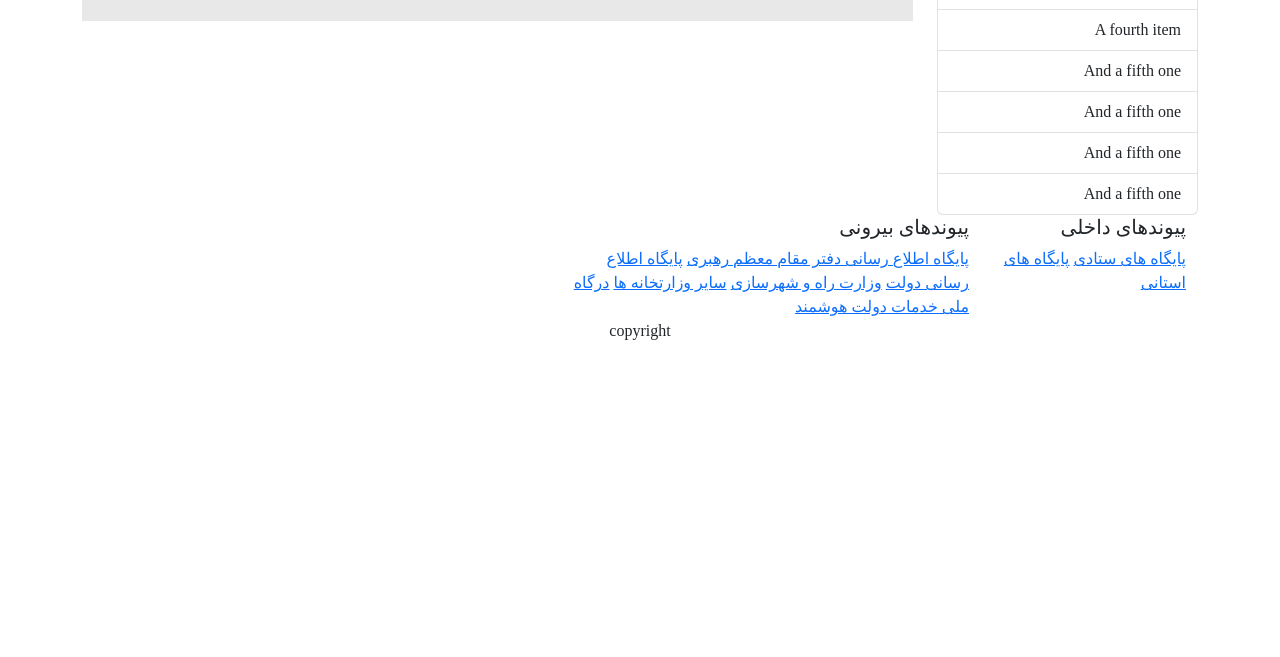
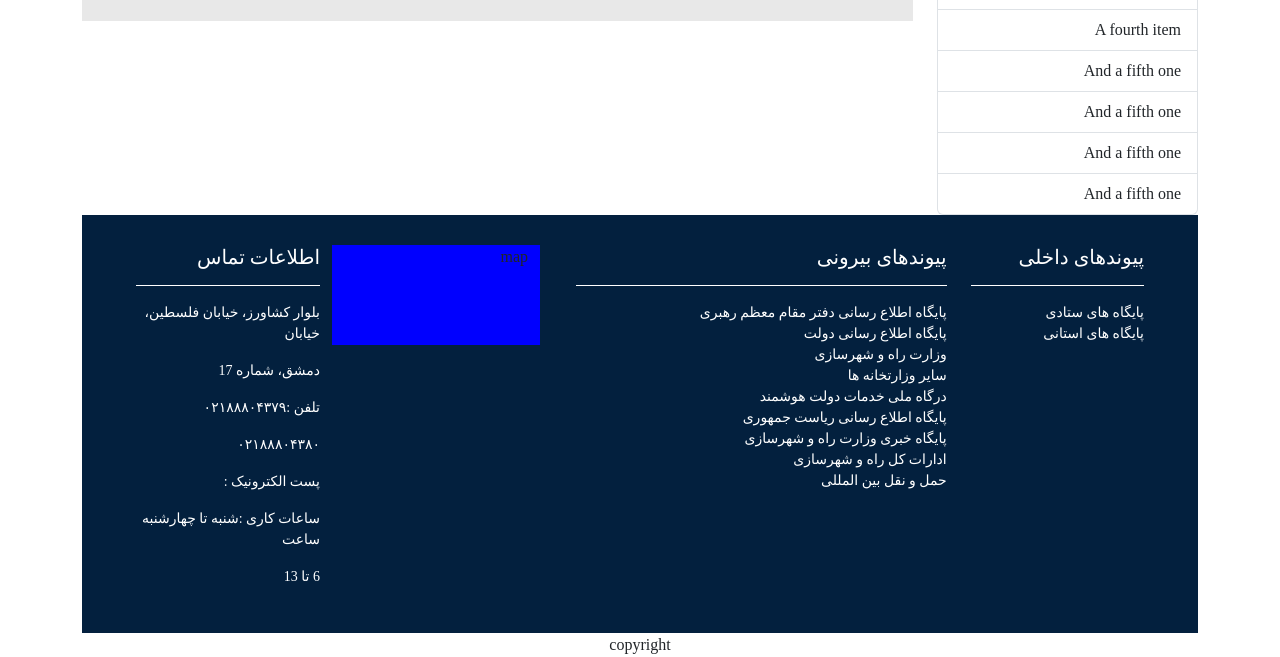
Before and after one commit to shrjld/my-rmto-main, a plain HTML site: page index.html in a window 1280 px wide. Shown: the part 969-1626 px from the top of the page. Before the commit the page ends 1312 px from the top, so only its background shows below. Drawn offline with nearby package versions, Linux system fonts and the light colour scheme; a small style sheet from the web is missing.

Commit message:
new footer

```diff
--- a/index.html
+++ b/index.html
@@ -212,37 +212,62 @@
             </div>
         </div>
         <!-- ----------------------------------footer------------------------------------- -->
-        <footer class="container">
+         <footer>
+        <div class=" container-fluid footer-container">
+
             <div class="row">
                 <div class="col-md-7">
                     <div class="row">
                         <div class="col-md-4">
-                            <div class="section1">
+                            <div class="footer-section1">
                                 <h5>پیوندهای داخلی</h5>
-                                <a href="">پایگاه های ستادی</a>
-                                <a href="">پایگاه های استانی</a>
+                                <hr>
+                                <a class="footer-link" href="">پایگاه های ستادی</a>
+                                <a class="footer-link" href="">پایگاه های استانی</a>
                             </div>
                         </div>
                         <div class="col-md-8">
-                            <div class="section2">
+                            <div class="footer-section2">
                                 <h5>پیوندهای بیرونی</h5>
-                                <a href="">پایگاه اطلاع رسانی دفتر مقام معظم رهبری</a>
-                                <a href="">پایگاه اطلاع رسانی دولت</a>
-                                <a href="">وزارت راه و شهرسازی</a>
-                                <a href="">سایر وزارتخانه ها</a>
-                                <a href="">درگاه ملی خدمات دولت هوشمند</a>
+                                <hr>
+                                <a class="footer-link" href="">پایگاه اطلاع رسانی دفتر مقام معظم رهبری</a>
+                                <a class="footer-link" href="">پایگاه اطلاع رسانی دولت</a>
+                                <a class="footer-link" href="">وزارت راه و شهرسازی</a>
+                                <a class="footer-link" href="">سایر وزارتخانه ها</a>
+                                <a class="footer-link" href="">درگاه ملی خدمات دولت هوشمند</a>
+                                <a class="footer-link" href="">پایگاه اطلاع رسانی ریاست جمهوری</a>
+                                <a class="footer-link" href="">پایگاه خبری وزارت راه و شهرسازی</a>
+                                <a class="footer-link" href=""> ادارات کل راه و شهرسازی</a>
+                                <a class="footer-link" href=""> حمل و نقل بین المللی</a>
+
                             </div>
                         </div>
                     </div>
                 </div>
-                <div class="col-md-5"></div>
+                <div class="col-md-5">
+                    <div class="row">
+                        <div class=" col-md " style="width: 150px; height:100px; background-color:blue;">map</div>
+                        <div class="col-md footer-section3">
+                            <h5>اطلاعات تماس</h5>
+                            <hr>
+                            <p class="footer-para">بلوار کشاورز، خیابان فلسطین، خیابان</p>
+                            <p class="footer-para">دمشق، شماره 17</p>
+                            <p class="footer-para">تلفن :۰۲۱۸۸۸۰۴۳۷۹
+                            </p>
+                            <p class="footer-para">۰۲۱۸۸۸۰۴۳۸۰</p>
+                            <p class="footer-para">پست الکترونیک :</p>
+                            <p class="footer-para">ساعات کاری :شنبه تا چهارشنبه ساعت</p>
+                            <p class="footer-para">6 تا 13</p>
+                        </div>
+                    </div>
+                </div>
 
 
             </div>
 
-        </footer>
-
-
+        </div>
+</footer>
+<!-- ----------------------------------footer------------------------------------- -->
 
         <div class="copyright container-fluid text-center">copyright</div>
 </body>
--- a/sass/style.scss
+++ b/sass/style.scss
@@ -1,35 +1,91 @@
-$listgroupColor:red;
-$direction:rtl;
-$background1:#E8E8E8;
-$font:14px;
+$listgroupColor: red;
+$direction: rtl;
+$background1: #E8E8E8;
+$font: 14px;
 $border: 1px solid rgb(207, 207, 207);
-$color:rgb(87, 87, 87);
-$background2:#5f5f64;
-$p-y:3px;
-$color-orange:orange;
-$border-ra:7px;
+$color: rgb(87, 87, 87);
+$background2: #5f5f64;
+$p-y: 3px;
+$color-orange: orange;
+$border-ra: 7px;
+$footer-background-color: #03203e;
+$footer-link-color: #fd7e2a;
 
-*{
+* {
     direction: $direction;
     font-family: vazirmatn fd;
+    margin: 0;
+    padding: 0;
+    box-sizing: border-box;
 }
-.body-info{
-background-color: $background1;
-font-size: $font;
-color: $color;
+
+
+
+.body-info {
+    background-color: $background1;
+    font-size: $font;
+    color: $color;
 
 
 }
 
-.img-traffic{
+.img-traffic {
     border: $border;
 }
-.traffic-icons{
+
+.traffic-icons {
     background-color: $background2;
-    padding-top:$p-y;
-    padding-bottom:$p-y;
+    padding-top: $p-y;
+    padding-bottom: $p-y;
 }
-.traffic-icons:hover{
-    background-color:$color-orange ;
+
+.traffic-icons:hover {
+    background-color: $color-orange ;
     border-radius: $border-ra;
 }
+
+// ----------------------------footer-------------------------------------------------
+footer {
+    background-color: $footer-background-color ;
+}
+
+.footer-container {
+    // background-color: $footer-background-color ;
+    height: auto;
+    width: 100%;
+    padding: 30PX;
+}
+
+.footer-link {
+    display: block;
+    text-decoration: none;
+}
+
+.footer-link:hover {
+    color: $footer-link-color;
+}
+
+.footer-link,
+.footer-para {
+    color: white;
+    font-size: 14px;
+}
+
+h5 {
+    color: white;
+}
+
+hr {
+    border: none;
+    height: 1px;
+    background-color: white;
+    opacity: 1;
+}
+
+.footer-container .row {
+
+    margin-right: 0;
+    margin-left: 0;
+    padding-right: 0;
+    padding-left: 0;
+}
```
Also changed, not shown: css/style.css, css/style.min.css, 2 other files.
